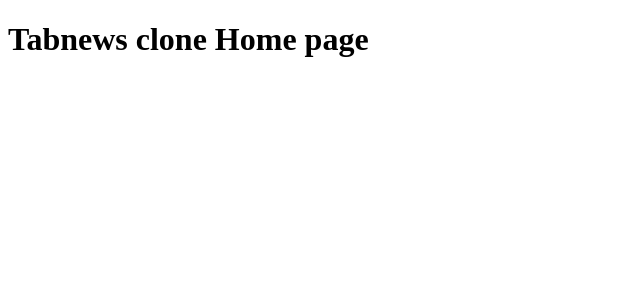
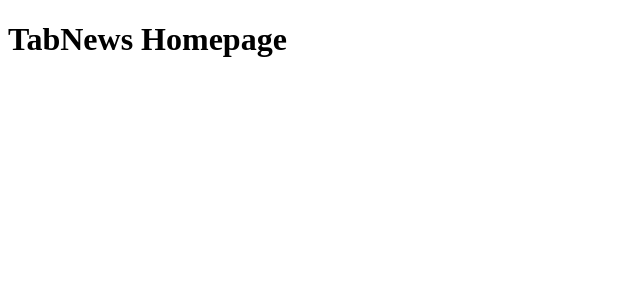
Before and after one commit to zWellingtonLima/tabnews-clone, a Next.js app: page / in a window 1280 px wide. Shown: the top 300 px of the page, without its empty margins (0-640 px from the left). Built offline with nearby package versions, Linux system fonts and the light colour scheme.

Commit message:
added index.js

```diff
--- a/pages/index.js
+++ b/pages/index.js
@@ -1,5 +1,9 @@
 function Home() {
-  return <h1>Tabnews clone Home page</h1>;
+  return (
+    <main>
+      <h1>TabNews Homepage</h1>
+    </main>
+  );
 }
 
 export default Home;
```
